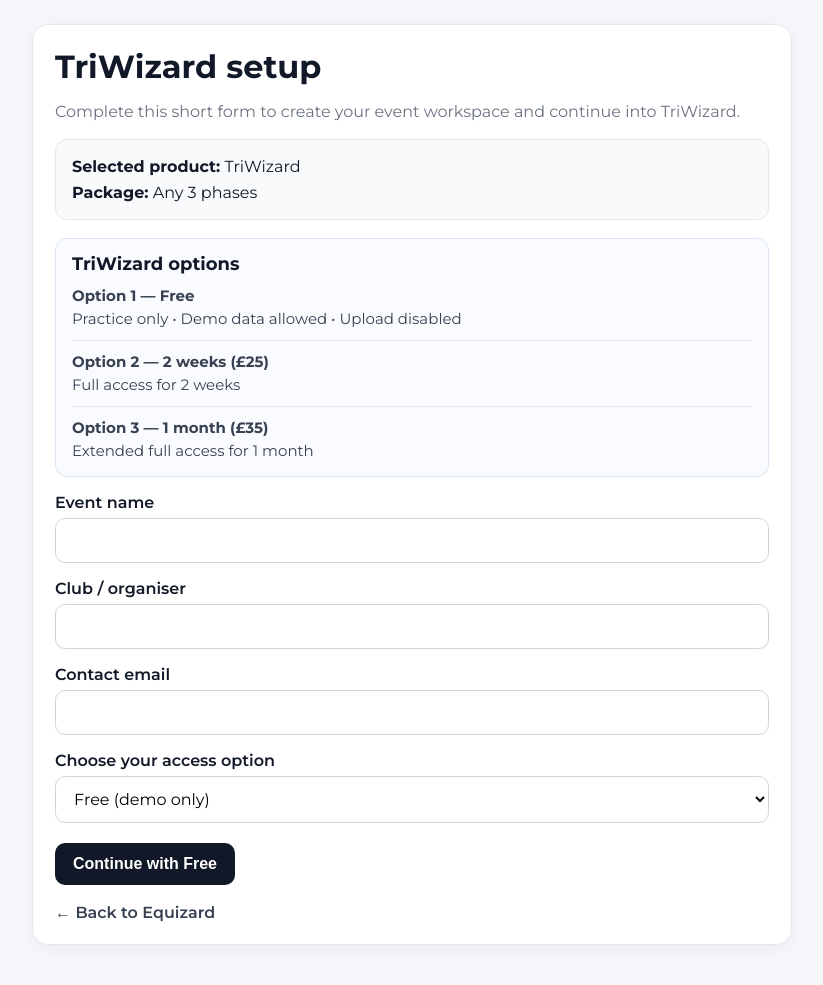
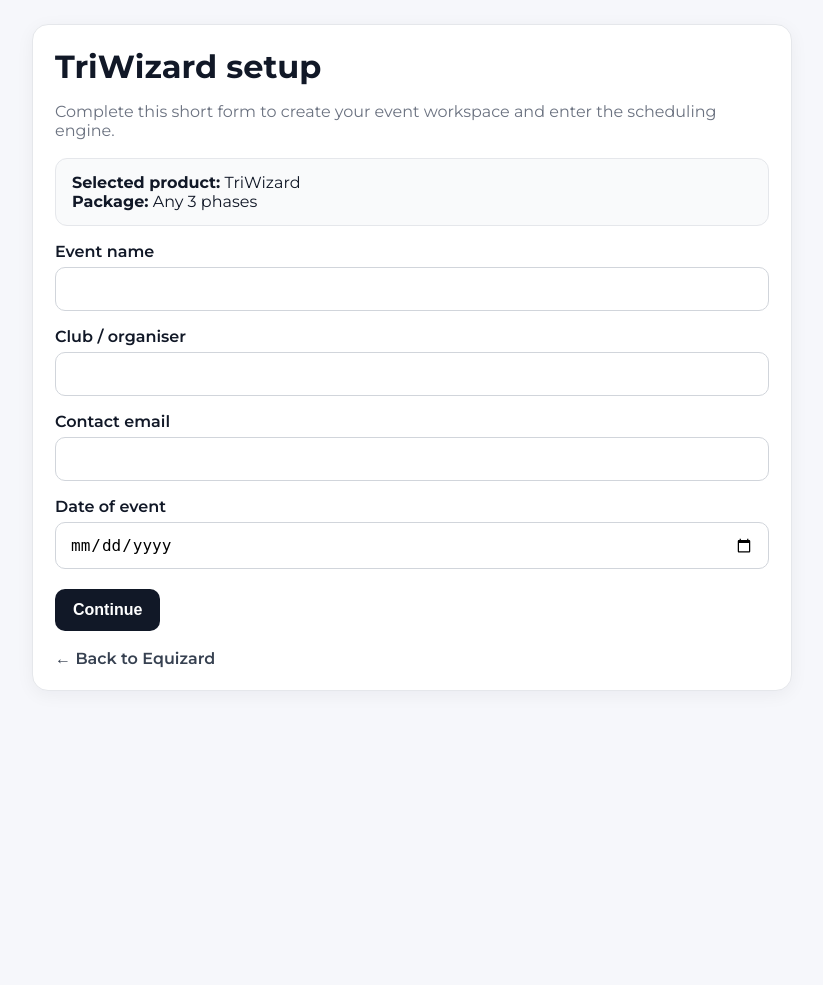
Before and after one commit to roland-lang/equizard-landing, a FastAPI app: page /triwizard in a window 1280 px wide. Shown: the whole page, without its empty margins (228-1051 px from the left). After the commit the page ends 691 px from the top, so only its background shows below. Run offline with FastAPI, Linux system fonts and the light colour scheme.

Commit message:
Update wizard_onboarding.html

```diff
--- a/templates/wizard_onboarding.html
+++ b/templates/wizard_onboarding.html
@@ -39,8 +39,7 @@
       margin-top:16px;
       margin-bottom:6px;
     }
-    input,
-    select{
+    input{
       width:100%;
       box-sizing:border-box;
       padding:12px 14px;
@@ -48,7 +47,6 @@
       border-radius:10px;
       font-size:16px;
       background:#fff;
-      font-family:'Montserrat', Arial, sans-serif;
     }
     .summary{
       margin-top:18px;
@@ -56,36 +54,6 @@
       background:#f9fafb;
       border:1px solid #e5e7eb;
       border-radius:12px;
-      line-height:1.6;
-    }
-    .pricing-box{
-      margin-top:18px;
-      padding:14px 16px;
-      background:#f9fbff;
-      border:1px solid #dbe5f3;
-      border-radius:12px;
-    }
-    .pricing-box h3{
-      margin:0 0 10px 0;
-      font-size:18px;
-    }
-    .pricing-list{
-      list-style:none;
-      padding:0;
-      margin:0;
-      display:grid;
-      gap:10px;
-    }
-    .pricing-list li{
-      font-size:15px;
-      line-height:1.5;
-      color:#374151;
-      border-bottom:1px solid #e5e7eb;
-      padding-bottom:10px;
-    }
-    .pricing-list li:last-child{
-      border-bottom:none;
-      padding-bottom:0;
     }
     .btn{
       display:inline-block;
@@ -128,7 +96,7 @@
       <h1>{{ wizard_title }} setup</h1>
 
       <p class="muted">
-        Complete this short form to create your event workspace and continue into {{ wizard_title }}.
+        Complete this short form to create your event workspace and enter the scheduling engine.
       </p>
 
       <div class="summary">
@@ -138,24 +106,6 @@
           Any 3 phases
         {% else %}
           Up to 4 phases
-        {% endif %}
-      </div>
-
-      <div class="pricing-box">
-        <h3>{{ wizard_title }} options</h3>
-
-        {% if wizard == "triwizard" %}
-          <ul class="pricing-list">
-            <li><strong>Option 1 — Free</strong><br>Practice only • Demo data allowed • Upload disabled</li>
-            <li><strong>Option 2 — 2 weeks (£25)</strong><br>Full access for 2 weeks</li>
-            <li><strong>Option 3 — 1 month (£35)</strong><br>Extended full access for 1 month</li>
-          </ul>
-        {% elif wizard == "tetwizard" %}
-          <ul class="pricing-list">
-            <li><strong>Option 1 — Free</strong><br>Practice only • Demo data allowed • Upload disabled</li>
-            <li><strong>Option 2 — 2 weeks (£35)</strong><br>Full access for 2 weeks</li>
-            <li><strong>Option 3 — 1 month (£45)</strong><br>Extended full access for 1 month</li>
-          </ul>
         {% endif %}
       </div>
 
@@ -171,17 +121,13 @@
         <label for="contact_email">Contact email</label>
         <input id="contact_email" name="contact_email" type="email" required>
 
-        <label for="licence">Choose your access option</label>
-        <select id="licence" name="licence" required>
-          <option value="free">Free (demo only)</option>
-          <option value="2_week">2 weeks – full access</option>
-          <option value="1_month">1 month – full access</option>
-        </select>
+        <label for="competition_date">Date of event</label>
+        <input id="competition_date" name="competition_date" type="date" required>
 
         <button id="submitBtn" type="submit" class="btn">Continue</button>
 
         <div id="statusBox" class="status">
-          Preparing your {{ wizard_title }} workspace…
+          Preparing {{ wizard_title }}…
         </div>
       </form>
 
@@ -194,28 +140,8 @@
       const form = document.getElementById("createForm");
       const btn = document.getElementById("submitBtn");
       const status = document.getElementById("statusBox");
-      const licence = document.getElementById("licence");
 
       let submitted = false;
-
-      function updateButtonText() {
-        if (!btn || !licence) return;
-
-        if (licence.value === "free") {
-          btn.textContent = "Continue with Free";
-        } else if (licence.value === "2_week") {
-          btn.textContent = "Continue to Payment";
-        } else if (licence.value === "1_month") {
-          btn.textContent = "Continue to Payment";
-        } else {
-          btn.textContent = "Continue";
-        }
-      }
-
-      if (licence) {
-        licence.addEventListener("change", updateButtonText);
-        updateButtonText();
-      }
 
       if (!form || !btn) return;
 
@@ -227,12 +153,7 @@
 
         submitted = true;
         btn.disabled = true;
-
-        if (licence && licence.value === "free") {
-          btn.textContent = "Creating event…";
-        } else {
-          btn.textContent = "Continuing to payment…";
-        }
+        btn.textContent = "Continuing…";
 
         if (status) {
           status.style.display = "block";
```
